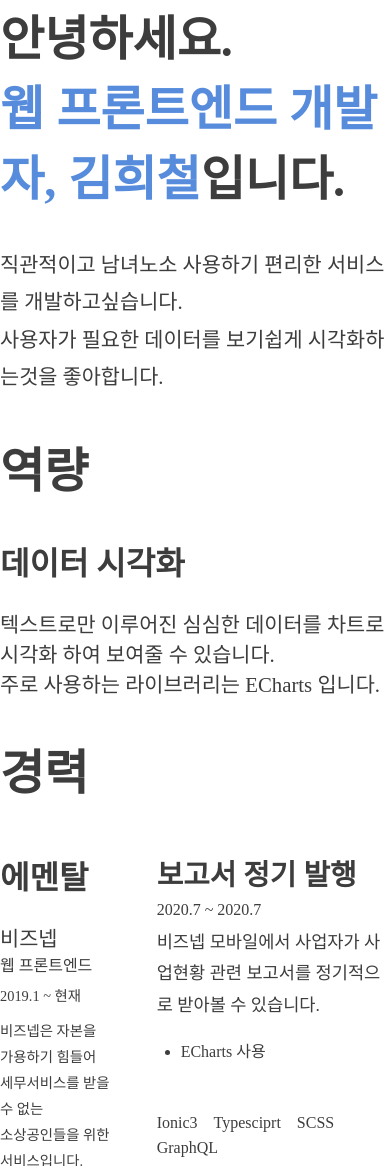
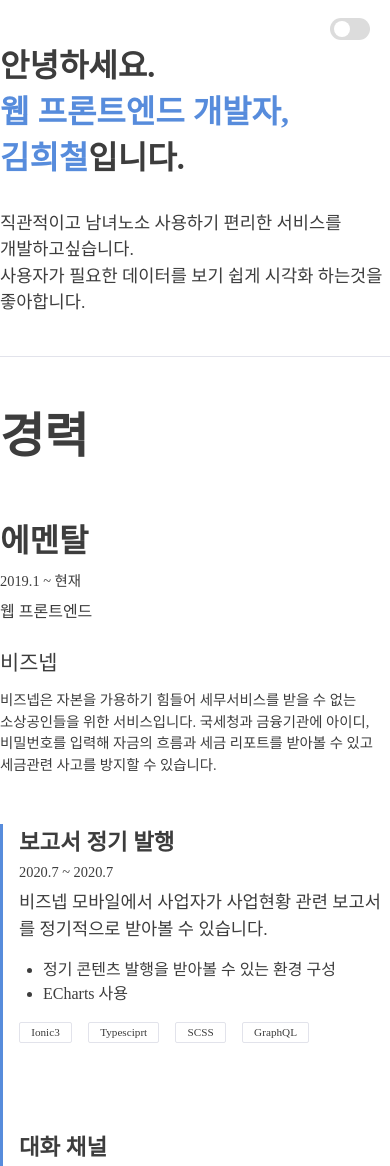
Before and after one commit to heecheolman/loglog, a Gatsby site: page /resume in a window 390 px wide. Shown: the top 1166 px of the page. Built offline with nearby package versions, Linux system fonts and the light colour scheme; Gatsby itself is replaced by a stand-in of ours; a web font is replaced by a local one.

Commit message:
feat: 이력서 페이지 수정

```diff
--- a/gatsby-config.js
+++ b/gatsby-config.js
@@ -3,15 +3,15 @@
     siteUrl: `https://heecheolman.dev`,
     title: `heecheolman`,
     image: `/heecheolman-profile.jpeg`,
-    description: `새롭게 배우는것에 거리낌이 없는 개발자 김희철입니다. Specialist 보다는 Generalist 가 되고싶고, 배운것에 대해 기록해 경험을 공유하고 싶습니다.`,
+    description: `새롭게 배우는것에 거리낌이 없는 개발자 김희철입니다. 직관적이며 남녀노소 쉽게 이용할 수 있는 웹을 개발하고 싶습니다. 최근에 리액트에 관심이 많습니다.`,
     author: `heecheolman`,
     utterenceRepo: `heecheolman/loglog`,
     timeline: [
       {
-        date: '2019.01',
+        date: '2019.1',
         title: '에멘탈',
         major: `프론트엔드`,
-        description: `<a href="https://emmental.co.kr" target="_blank" rel="noopener noreferrer">에멘탈</a>의 프론트엔드 직군으로 입사해 Angular, Typescript 를 이용해 <a href="https://bznav.com" target="_blank" rel="noopener noreferrer">비즈넵</a> 서비스를 개발하고 있습니다.`,
+        description: `<a href="https://emmental.co.kr" target="_blank" rel="noopener noreferrer">에멘탈</a>의 웹 프론트엔드 개발자이고 Angular, Typescript 를 이용해 <a href="https://bznav.com" target="_blank" rel="noopener noreferrer">비즈넵</a> 서비스를 개발하고 있습니다.`,
       },
     ],
   },
--- a/resume.json
+++ b/resume.json
@@ -24,7 +24,10 @@
           "name": "보고서 정기 발행",
           "time": "2020.7 ~ 2020.7",
           "description": "비즈넵 모바일에서 사업자가 사업현황 관련 보고서를 정기적으로 받아볼 수 있습니다. ",
-          "details": ["ECharts 사용"],
+          "details": [
+            "정기 콘텐츠 발행을 받아볼 수 있는 환경 구성",
+            "ECharts 사용"
+          ],
           "techs": ["Ionic3", "Typesciprt", "SCSS", "GraphQL"]
         },
         {
@@ -39,15 +42,45 @@
           "techs": ["Ionic3", "Typesciprt", "SCSS", "GraphQL"]
         },
         {
-          "name": "업무 도구",
+          "name": "업무 도구 개발",
           "time": "2020.3 ~ 2020.5",
-          "description": "비즈넵 웹앱에서 세무사무소 직원들이 사용할 업무 관리 도구입니다. 사업자가 업무와 관련되어 있는 경우 대화채널 기능을 이용해 대화를 할 수 있습니다.",
+          "description": "비즈넵 웹앱에서 세무사무소 직원들이 사용할 업무 관리 도구입니다. 세무사가 '업무'를 생성하고 담당자를 지정해 할당할 수 있습니다. 사업자가 업무와 관련되어 있는 경우 대화채널 기능을 이용해 대화를 할 수 있습니다.",
           "details": ["채팅 기능 구현", "업무(티켓) 생성 및 수정"],
           "techs": ["Angular", "Typescript", "SCSS", "GraphQL", "Ngxs"]
         },
         {
+          "name": "비즈넵 어드민 구독/결제 관리 기능",
+          "time": "2020.2 ~ 2020.4",
+          "description": "비즈넵 구독 및 결제 서비스를 어드민에서 관리하는 기능입니다.",
+          "details": ["환불 기능 개발", "구독 / 결제 관련 관리기능 개발"],
+          "techs": ["Angular", "Typescript", "SCSS", "GraphQL"]
+        },
+        {
+          "name": "사용자 분석 도구 지원",
+          "time": "2020.1 ~ 2020.2",
+          "description": "웹앱, 모바일, 웹사이트에서 사용자 분석을위한 도구들을 도입했습니다.",
+          "details": [
+            "Google Analytics를 도입해 UX / UI 개선 기여",
+            "Google Optimize A/B Test 적용",
+            "모바일 Firebase Event 적용",
+            "Full Story를 이용한 이벤트 흐름 제공"
+          ],
+          "techs": ["Google Analytics", "Firebase", "Full Story"]
+        },
+        {
+          "name": "비즈넵 버전 업그레이드",
+          "time": "2020.8 ~ 2020.1",
+          "description": "기존 서비스(2.0)에서 다음 버전 서비스(3.0) 으로 개선했습니다. 세무사를 위한 기능들이 추가되며 복잡해지면서 UX 가 개선되어야 했습니다.",
+          "details": [
+            "Store 구조 개선",
+            "Gnb 와 전체 메뉴의 계층구조 변경",
+            "타이틀, 메뉴, 브레드크럼에 대한 관리 및 권한부여 일원화"
+          ],
+          "techs": ["Angular", "Typescript", "SCSS", "GraphQL", "REST API"]
+        },
+        {
           "name": "사업현황",
-          "time": "??",
+          "time": "2019.7 ~ 2019.9",
           "description": "사업자의 매출, 매입, 원천징수, 세금 등 사업현황의 전반적인 흐름을 볼 수 있는 데이터 시각화 프로젝트입니다. 기간별 설정과 즐겨찾기가 가능합니다.",
           "details": [
             "ECharts 사용",
@@ -65,7 +98,7 @@
         },
         {
           "name": "거래처 관리",
-          "time": "??",
+          "time": "2019.5 ~ 2019.8",
           "description": "세무소에서 사용하는 거래처 관리 프로그램으로 그리드 툴을 이용했습니다.",
           "details": [
             "Wijmo 그리드 이용",
@@ -74,35 +107,8 @@
           "techs": ["Angular", "Typescript", "SCSS", "GraphQL", "Wijmo"]
         },
         {
-          "name": "사용자 분석 도구 지원",
-          "time": "??",
-          "description": "웹앱, 모바일, 웹사이트에서 사용자 분석을위한 도구들을 도입했습니다.",
-          "details": [
-            "Google Analytics를 도입해 UX / UI 개선 기여",
-            "Google Optimize A/B Test 적용",
-            "모바일 Firebase Event 적용",
-            "Full Story를 이용한 이벤트 흐름 제공"
-          ],
-          "techs": [
-            "Google Analytics",
-            "Google Analytics",
-            "Firebase",
-            "Full Story"
-          ]
-        },
-        {
-          "name": "비즈넵 버전 업그레이드",
-          "time": "??",
-          "description": "기존 서비스(2.0)에서 다음 버전 서비스(3.0) 으로 개선했습니다. 세무사를 위한 기능들이 추가되며 복잡해지면서 UX 가 개선되어야 했습니다.",
-          "details": [
-            "Gnb 와 전체 메뉴의 계층구조 변경",
-            "타이틀, 메뉴, 브레드크럼에 대한 관리 및 권한부여 일원화"
-          ],
-          "techs": ["Angular", "Typescript", "SCSS", "GraphQL", "REST API"]
-        },
-        {
           "name": "사업체 상세정보 대량 입력 폼 개발",
-          "time": "??",
+          "time": "2019.3 ~ 2019.5",
           "description": "홈택스의 사업체 정보를 입력하는 대량의 폼을 개발했습니다. 홈택스 정보와 일치 하지 않을시 동기화가 가능합니다.",
           "details": ["JSON 기반의 대량 폼 생성", "지도 API 연결"],
           "techs": ["Angular", "Typescript", "NgxFormly", "Ngxs"]
@@ -114,7 +120,7 @@
       "position": "팀 리더",
       "term": "2018.6 ~ 2019.3",
       "product": "누리다",
-      "description": "'누구나 리포터가 될 수 있다'라는 뜻으로 동네 소식을 알리는 위치 기반 서비스입니다. 대학교 졸업작품으로 총 4명이 같이 했으며 기획, 웹 프론트, 웹 백엔드를 개발해 AWS 로 호스팅했었습니다.",
+      "description": "'누구나 리포터가 될 수 있다'라는 뜻으로 동네 소식을 알리는 위치 기반 서비스입니다. 대학교 졸업작품으로 총 4명이 같이 했으며 팀 리더였습니다.",
       "projects": [
         {
           "name": "누리다",
@@ -164,5 +170,62 @@
         }
       ]
     }
-  ]
+  ],
+  "skills": [
+    {
+      "title": "HTML/CSS",
+      "details": [
+        "마크업을 구조적으로 설계해 작성할 수 있습니다.",
+        "Sass와 같은 CSS Preprocessor 를 사용할 수 있습니다.",
+        "SEO를 적용한 경험이 있습니다.",
+        "반응형을 적용할 수 있습니다.",
+        "다양한 브라우저를 지원할 수 있습니다."
+      ]
+    },
+    {
+      "title": "Javascript",
+      "details": [
+        "ES6 이상 문법을 적극 사용합니다.",
+        "타입스크립트를 사용해 개발할 수 있습니다.",
+        "Vanilla JS 를 이용해 DOM 을 조작할 수 있습니다.",
+        "폴리필을 이용해 구형 브라우저를 지원할 수 있습니다."
+      ]
+    },
+    {
+      "title": "Angular",
+      "details": [
+        "RxJS를 이용해 반응형 프로그래밍에 익숙합니다.",
+        "Angular의 컴포넌트 라이프사이클을 각 상황에 맞게 잘 적용합니다.",
+        "모듈단위 구조를 설계하고 Lazy Loading 을 이용해 초기로딩을 개선할 수 있습니다.",
+        "Production 과 Develop 버전을 구분해 개발할 수 있습니다.",
+        "Flux 패턴 기반으로 구현된 Angular 의 NgRx를 사용해봤습니다."
+      ]
+    },
+    {
+      "title": "Server",
+      "details": ["Express.js를 이용해 REST API 를 작성할 수 있습니다."]
+    },
+    {
+      "title": "DevOps",
+      "details": ["AWS EC2 를 이용해 배포를 해본 경험이 있습니다."]
+    },
+    {
+      "title": "도구",
+      "details": [
+        "Git 을 잘 사용하고, GitFlow 를 적용해 개발한 경험이 있습니다."
+      ]
+    },
+    {
+      "title": "협업",
+      "details": [
+        "협업을 하기위해선 개인의 책임감이 전제가 되어야 한다고 생각합니다. 책임감이 있을 때 서로 더 좋은 결과물을 도출해내기 때문입니다.",
+        "의견이 다를 수 있음을 존중하고, 더 나은 방향을 향해 이야기하는것을 좋아합니다."
+      ]
+    }
+  ],
+  "contact": {
+    "phone": "010-9975-4457",
+    "email": "msn9975@gmail.com",
+    "github": "https://github.com/heecheolman"
+  }
 }
--- a/src/components/Footer/index.scss
+++ b/src/components/Footer/index.scss
@@ -1,4 +1,4 @@
-@import './../../styles/mixins';
+@import '../../styles/mixins';
 
 .footer-wrap {
   text-align: center;
--- a/src/components/ProfileCard/index.scss
+++ b/src/components/ProfileCard/index.scss
@@ -24,9 +24,9 @@
     p {
       max-width: 500px;
       margin: 20px auto;
-      font-size: 1rem;
-      line-height: 200%;
-      color: var(--textWeak);
+      font-size: 0.9rem;
+      line-height: 1.5;
+      color: var(--textNormal);
     }
 
     .reference {
--- a/src/hooks/use-resume.js
+++ b/src/hooks/use-resume.js
@@ -5,11 +5,15 @@
   const [introduce] = useState(resume.introduce)
   const [abilities] = useState(resume.abilities)
   const [career] = useState(resume.career)
+  const [skills] = useState(resume.skills)
+  const [contact] = useState(resume.contact)
 
   return {
     introduce,
     abilities,
     career,
+    skills,
+    contact,
   }
 }
 
--- a/src/pages/resume.js
+++ b/src/pages/resume.js
@@ -2,15 +2,21 @@
 
 import ResumeLayout from '../layouts/ResumeLayout'
 import Introduce from '../resume-components/Introduce'
-import Ability from '../resume-components/Ability'
 import Career from '../resume-components/Career'
+import Skills from '../resume-components/Skills'
+import Contact from '../resume-components/Contact'
+import DarkMode from '../components/DarkMode'
+import Seo from '../components/Seo'
 
 const Resume = () => {
   return (
     <ResumeLayout>
+      <Seo title="이력서" />
+      <DarkMode />
       <Introduce />
-      <Ability />
       <Career />
+      <Skills />
+      <Contact />
     </ResumeLayout>
   )
 }
--- a/src/resume-components/Ability/style.module.scss
+++ b/src/resume-components/Ability/style.module.scss
@@ -7,7 +7,7 @@
   }
 
   & .type {
-    font-weight: bold;
+    font-weight: 400;
     font-size: 2rem;
     color: var(--textNormal);
     margin-bottom: 24px;
@@ -21,15 +21,6 @@
     & li {
       font-size: 1.3rem;
       color: var(--textNormal);
-
-      // &:before {
-      //   // display: inline-block;
-      //   // content: '';
-      //   // width: 10px;
-      //   // height: 10px;
-      //   // border-radius: 50%;
-      //   // background-color: var(--primary);
-      // }
     }
   }
 }
--- a/src/resume-components/Career/index.jsx
+++ b/src/resume-components/Career/index.jsx
@@ -46,9 +46,10 @@
       <div className={styles.split} key={`career-${careerIndex}`}>
         <div className={styles.left}>
           <div className={styles.company}>{career.company}</div>
+
+          <div className={styles.term}>{career.term}</div>
+          <div className={styles.position}>{career.position}</div>
           <div className={styles.product}>{career.product}</div>
-          <div className={styles.position}>{career.position}</div>
-          <div className={styles.term}>{career.term}</div>
 
           <p className={styles.description}>{career.description}</p>
         </div>
--- a/src/resume-components/Career/style.module.scss
+++ b/src/resume-components/Career/style.module.scss
@@ -1,6 +1,7 @@
 .career {
   & .title {
-    font-weight: 600;
+    display: inline;
+    font-weight: bold;
     font-size: 3rem;
     color: var(--textNormal);
   }
@@ -14,9 +15,9 @@
 
       & .company {
         font-size: 2rem;
-        font-weight: 600;
+        font-weight: bold;
         color: var(--textNormal);
-        margin-bottom: 1.5rem;
+        margin-bottom: 0.5rem;
       }
       & .product {
         font-size: 1.3rem;
@@ -24,17 +25,18 @@
       }
       & .position {
         font-size: 1rem;
-        margin-bottom: 0.5rem;
+        margin-bottom: 1.5rem;
         color: var(--textNormal);
       }
       & .term {
         font-size: 0.9rem;
+        margin-bottom: 0.5rem;
         color: var(--textNormal);
       }
       & .description {
         font-size: 0.9rem;
         color: var(--textNormal);
-        line-height: 1.8;
+        line-height: 1.5;
         word-break: keep-all;
       }
     }
@@ -51,12 +53,12 @@
 
         & .projectName {
           font-weight: bold;
-          font-size: 1.8rem;
+          font-size: 2rem;
           color: var(--textNormal);
           margin-bottom: 0.5rem;
         }
         & .time {
-          font-size: 1rem;
+          font-size: 0.9rem;
           color: var(--textNormal);
           margin-bottom: 0.5rem;
         }
@@ -64,25 +66,52 @@
           margin: 0 0 1rem 0;
           color: var(--textNormal);
           font-size: 1.1rem;
-          line-height: 1.8;
+          line-height: 1.5;
         }
         & .detailGroup {
-          margin: 0 0 3rem 0;
+          margin: 0 0 1rem 0;
           padding: 0 0 0 1.5rem;
 
           & .detail {
             color: var(--textNormal);
-            line-height: 1.8;
+            line-height: 1.5;
           }
         }
         & .tech {
           display: inline-block;
+          padding: 0.2rem 0.7rem;
           margin: 0 1rem 0.4rem 0;
-          font-size: 1rem;
-          font-weight: 500;
+          border: 1px solid var(--dividerBg);
+          font-size: 0.7rem;
           color: var(--textNormal);
+          border-radius: 2px;
         }
       }
     }
   }
 }
+
+@media screen and (max-width: 767px) {
+  .career {
+    & .split {
+      flex-direction: column;
+
+      & .left {
+        & .description {
+          margin-bottom: 3rem;
+        }
+      }
+
+      & .right {
+        padding-left: 1rem;
+        border-left: 3px solid var(--primary);
+
+        & .project {
+          & .projectName {
+            font-size: 1.4rem;
+          }
+        }
+      }
+    }
+  }
+}
--- /dev/null
+++ b/src/resume-components/Contact/index.jsx
@@ -0,0 +1,31 @@
+import React from 'react'
+import classNames from 'classnames'
+
+import styles from './style.module.scss'
+import Section from '../layouts/Section'
+import useResume from '../../hooks/use-resume'
+
+const Contact = ({ className }) => {
+  const classProps = classNames(styles.contact, className)
+  const { contact } = useResume()
+
+  return (
+    <Section className={classProps}>
+      <div className={styles.title}>Contact</div>
+      <ul>
+        <li>
+          <a target="_blank" rel="noreferrer" href={contact.github}>
+            깃허브
+          </a>
+        </li>
+        <li>
+          <a rel="noreferrer" href={`mailto:${contact.email}`}>
+            이메일
+          </a>
+        </li>
+      </ul>
+    </Section>
+  )
+}
+
+export default Contact
--- /dev/null
+++ b/src/resume-components/Contact/style.module.scss
@@ -0,0 +1,17 @@
+.contact {
+  & .title {
+    font-weight: bold;
+    font-size: 3rem;
+    color: var(--textNormal);
+  }
+
+  & ul {
+    margin: 0 0 1rem 0;
+    padding: 1rem 0 0 1.5rem;
+
+    & li {
+      color: var(--textNormal);
+      line-height: 1.5;
+    }
+  }
+}
--- a/src/resume-components/Introduce/index.jsx
+++ b/src/resume-components/Introduce/index.jsx
@@ -18,7 +18,7 @@
       </h1>
 
       <p>직관적이고 남녀노소 사용하기 편리한 서비스를 개발하고싶습니다.</p>
-      <p>사용자가 필요한 데이터를 보기쉽게 시각화하는것을 좋아합니다.</p>
+      <p>사용자가 필요한 데이터를 보기 쉽게 시각화 하는것을 좋아합니다.</p>
     </Section>
   )
 }
--- a/src/resume-components/Introduce/style.module.scss
+++ b/src/resume-components/Introduce/style.module.scss
@@ -1,6 +1,6 @@
 .introduce {
   & .title {
-    margin: 0 0 36px 0;
+    margin: 0 0 2rem 0;
     font-weight: bold;
     font-size: 3rem;
     color: var(--textNormal);
@@ -11,9 +11,19 @@
   }
 
   & > p {
-    line-height: 1.8;
-    font-size: 1.3rem;
+    line-height: 1.5;
+    font-size: 1.1rem;
     color: var(--textNormal);
+    word-break: keep-all;
     margin: 0;
   }
 }
+
+@media screen and (max-width: 767px) {
+  .introduce {
+    & .title {
+      font-size: 2rem;
+      word-break: keep-all;
+    }
+  }
+}
--- a/src/resume-components/Skills/index.jsx
+++ b/src/resume-components/Skills/index.jsx
@@ -1,7 +1,33 @@
 import React from 'react'
+import classNames from 'classnames'
 
-const Skills = () => {
-  return <div></div>
+import styles from './style.module.scss'
+import Section from '../layouts/Section'
+import useResume from '../../hooks/use-resume'
+
+const Skills = ({ className }) => {
+  const classProps = classNames(styles.skills, className)
+  const { skills } = useResume()
+
+  const SkillGroups = skills.map((skill, skillIndex) => {
+    const SkillDetails = skill.details.map((detail, detailIndex) => {
+      return <li key={`skill-detail-${detailIndex}`}>{detail}</li>
+    })
+
+    return (
+      <div key={`skill-${skillIndex}`} className={styles.skill}>
+        <div className={styles.skillGroupName}>{skill.title}</div>
+        <ul className={styles.skillGroup}>{SkillDetails}</ul>
+      </div>
+    )
+  })
+
+  return (
+    <Section className={classProps}>
+      <div className={styles.title}>기술</div>
+      {SkillGroups}
+    </Section>
+  )
 }
 
-export default SKills
+export default Skills
--- a/src/resume-components/layouts/Section/style.module.scss
+++ b/src/resume-components/layouts/Section/style.module.scss
@@ -1,7 +1,9 @@
 .section {
-  margin-bottom: 36px;
+  padding: 2.5rem 0;
+  border-bottom: 1px solid var(--dividerBg);
 
   &:last-child {
     margin-bottom: 0;
+    border: 0;
   }
 }
```
Also changed, not shown: src/resume-components/Skills/style.module.scss (+27 -0 lines).
